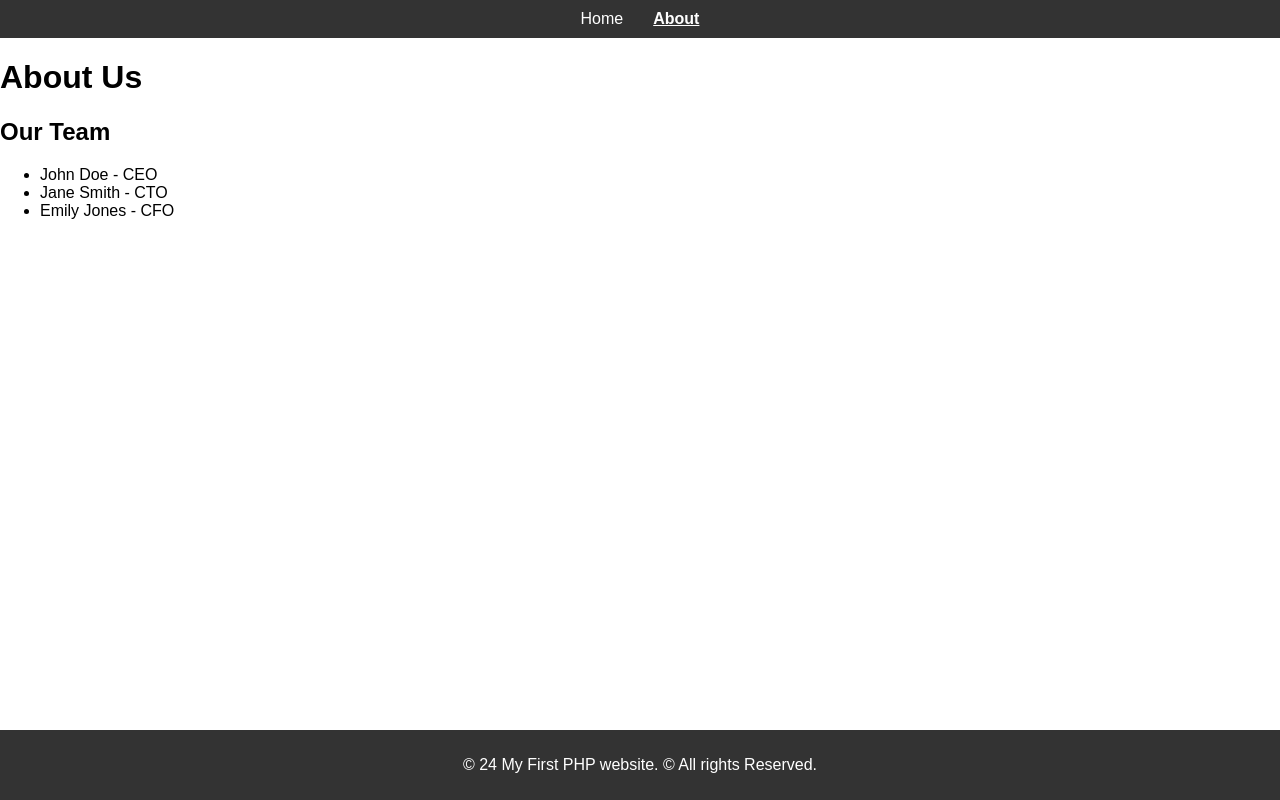
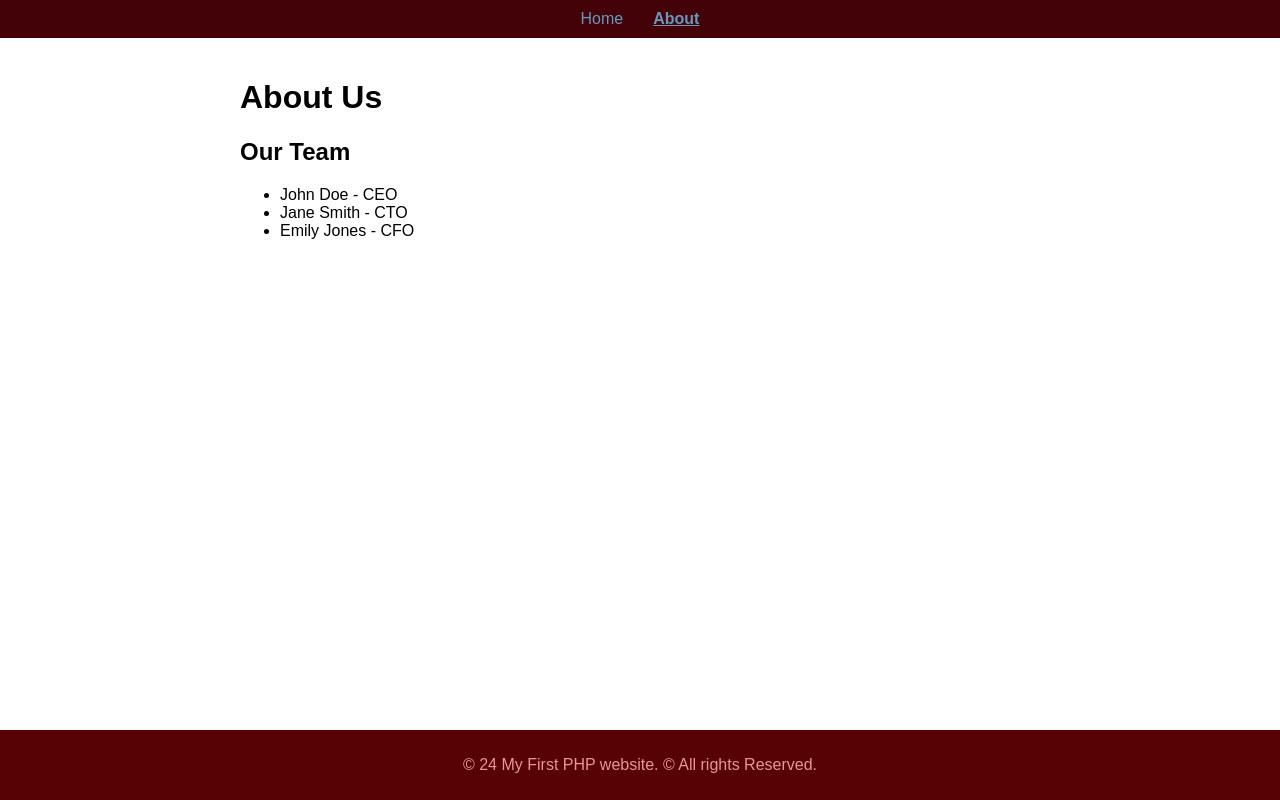
Before and after one commit to Ambika2024/week7, a PHP site: page /about.php in a window 1280 px wide. Run offline with PHP 8.4, Linux system fonts and the light colour scheme.

Commit message:
Update styles.css

```diff
--- a/css/styles.css
+++ b/css/styles.css
@@ -6,8 +6,8 @@ body {
 }
 
 header {
-    background-color: #333;
-    color: #fff;
+    background-color: #430207;
+    color: #d58585;
     padding: 10px 0;
 }
 
@@ -24,7 +24,7 @@ nav ul li {
 }
 
 nav ul li a {
-    color: #fff;
+    color: #6898bb;
     text-decoration: none;
 }
 
@@ -34,11 +34,24 @@ nav ul li.active a {
 }
 
 footer {
-    background-color: #333;
-    color: #fff;
+    background-color: #570306;
+    color: #e99696;
     text-align: center;
     padding: 10px 0;
     position: fixed;
     width: 100%;
     bottom: 0;
 }
+
+main {
+    padding: 20px;
+    max-width: 800px;
+    margin: 0 auto;
+}
+
+main img {
+    max-width: 100%;
+    height: auto;
+    display: block;
+    margin: 20px 0;
+}
```
